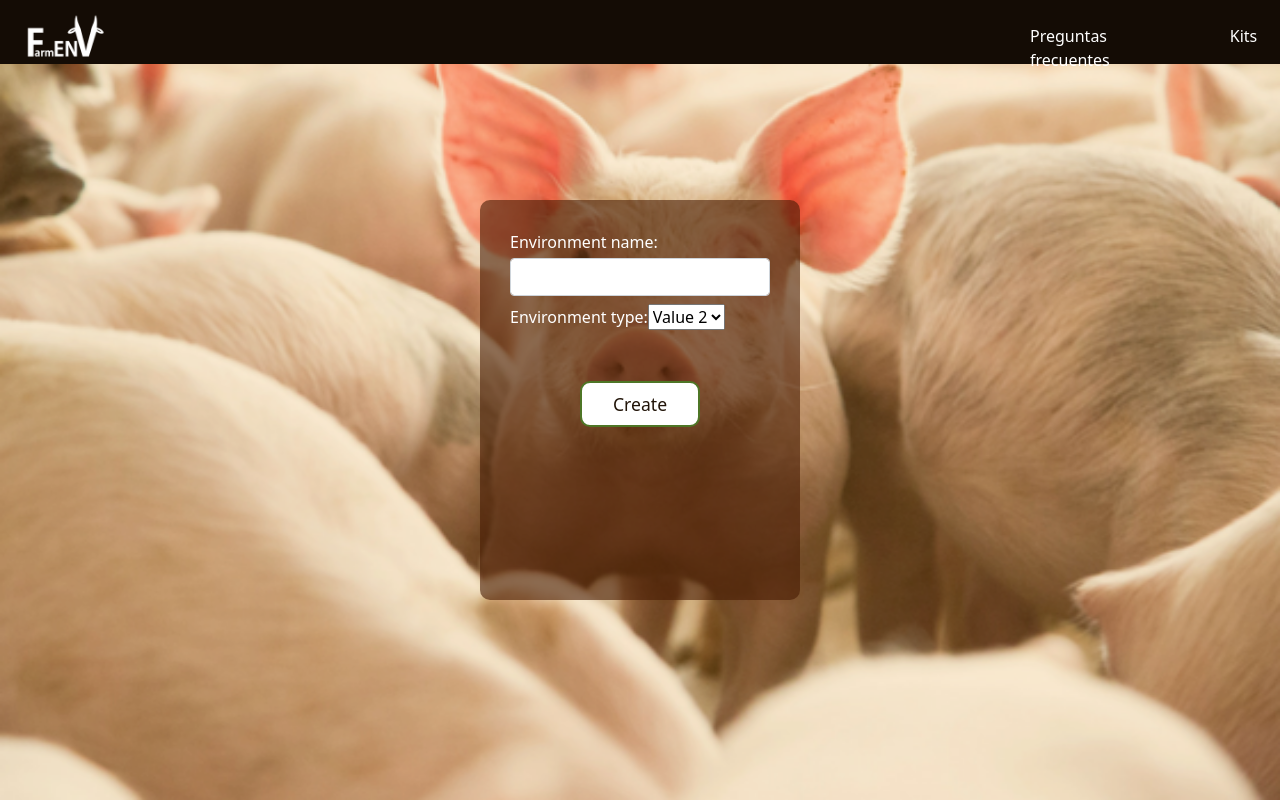
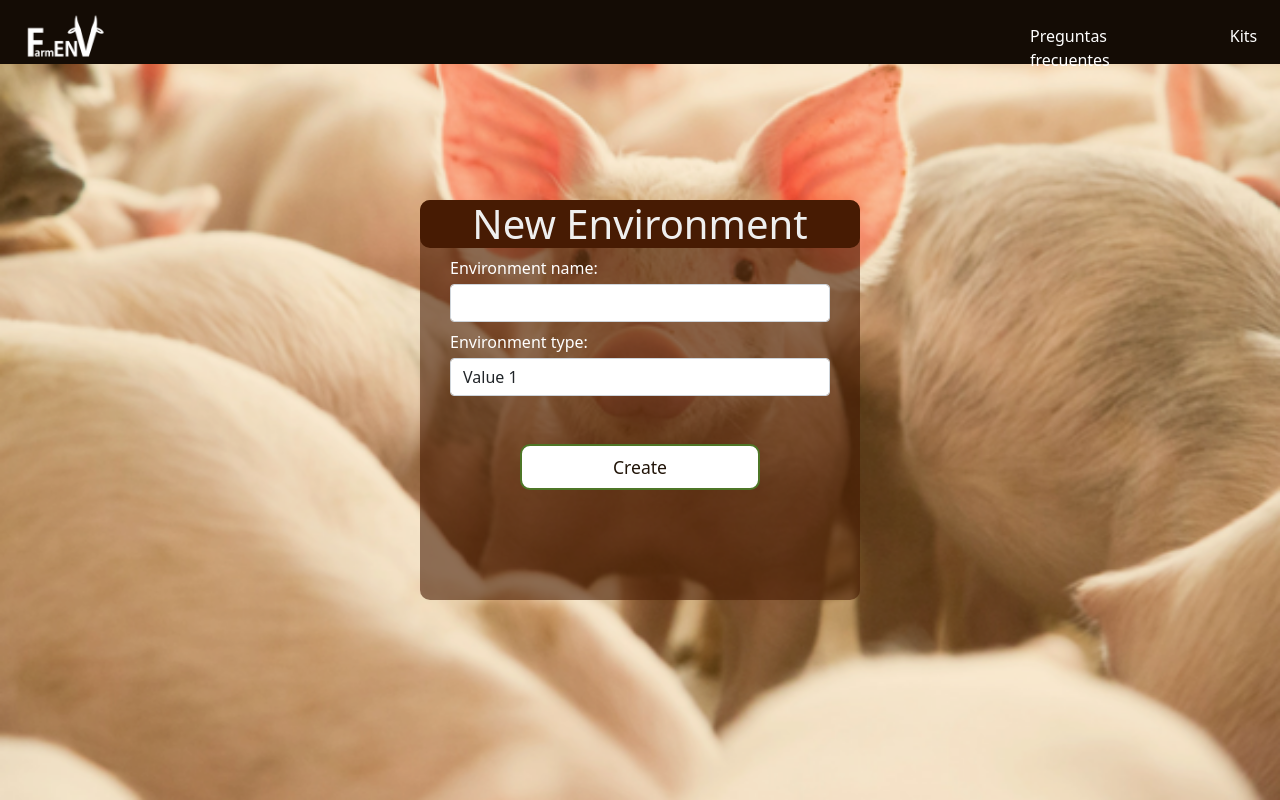
Before and after one commit to FarmENV/Website-Frontend, a React (Create React App) app: page /newenv in a window 1280 px wide. Shown: the top 800 px of the page. Built offline with nearby package versions, Linux system fonts and the light colour scheme.

Commit message:
New environment done

```diff
--- a/src/components/newEnvForm/newEnvForm.css
+++ b/src/components/newEnvForm/newEnvForm.css
@@ -1,5 +1,5 @@
 .LoginForm {
-    width: 40vh;
+    width: 55vh;
     height: 50vh;
     padding:30px;
     background-color: #471b0396;
@@ -36,3 +36,15 @@
 .Button {
     border-radius: 10px;
 }
+.Environ__text {
+    color: #EFEFEF;
+   text-align: center;
+}
+
+.div__title {
+    background-color: #471b03;
+    width: 55vh;
+    border-radius: 10px;
+    margin-left: -30px;
+    margin-top: -30px;
+}
--- a/src/components/newEnvForm/newEnvForm.jsx
+++ b/src/components/newEnvForm/newEnvForm.jsx
@@ -9,6 +9,9 @@ class NewEnvForm extends React.Component {
             <React.Fragment>
                 <div className="LoginForm">
                     <form action="">
+                        <div className="div__title">
+                            <h1 className="Environ__text">New Environment</h1>
+                        </div>
                         <div className="form-group mb-2">
                             <label className="mb-1">
                                 Environment name:
@@ -23,9 +26,9 @@ class NewEnvForm extends React.Component {
                             <label className="mb-1">
                                 Environment type:
                             </label>
-                            <select name="select">
+                            <select name="select" className="form-control">
                                 <option value="value1">Value 1</option>
-                                <option value="value2" selected>Value 2</option>
+                                <option value="value2">Value 2</option>
                                 <option value="value3">Value 3</option>
                             </select>
                         </div>
```
